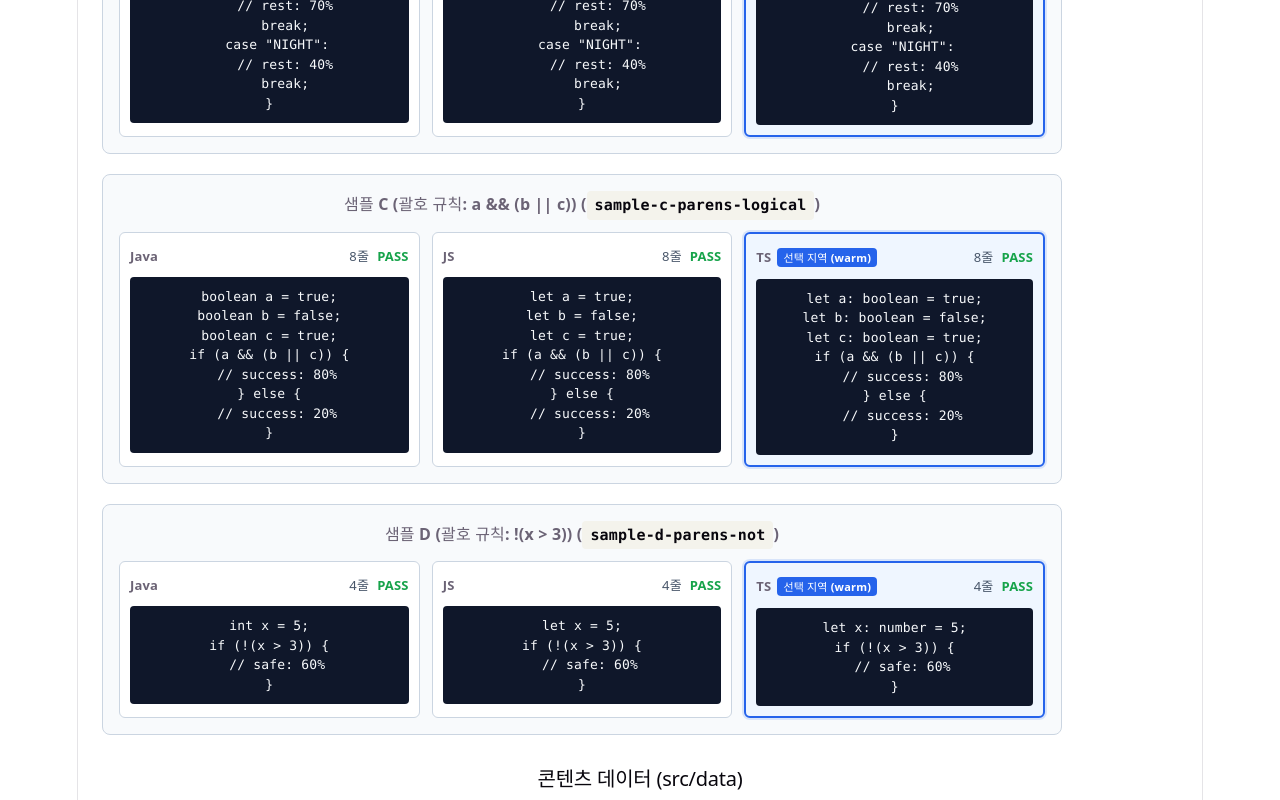
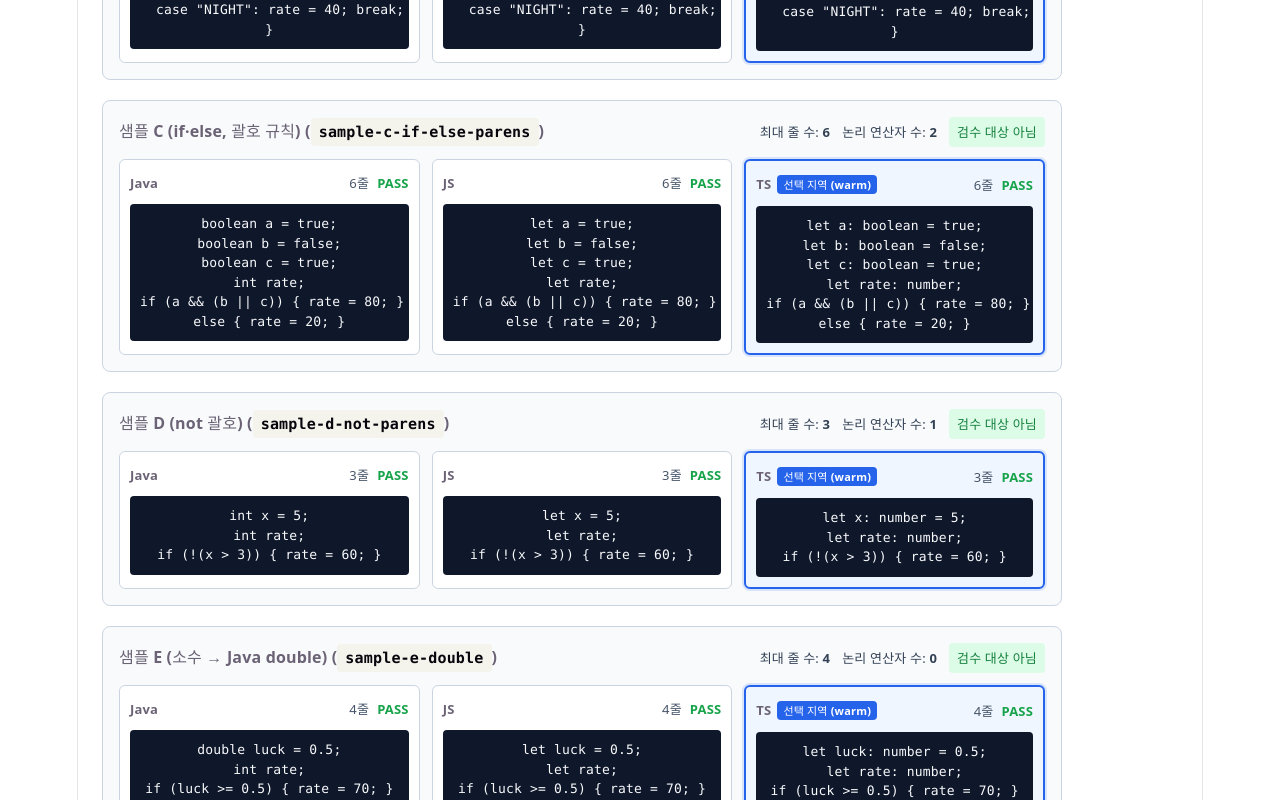
Before and after one commit to jyuus-maker/tiny-code-adventure, a React (Vite) app: page / in a window 1280 px wide. Shown: the part 4740-5540 px from the top of the page. Built offline with nearby package versions, Linux system fonts and the light colour scheme.

Commit message:
feat: rate-based code rendering

```diff
--- a/src/config.ts
+++ b/src/config.ts
@@ -41,3 +41,7 @@ export const SHINING_SPARKLE_PERIOD_MS = 1600;
 // TEMP: 조율 전 초안 (일반·부서진 등급 아이템 임시 버프 유지 전투 수)
 export const NORMAL_ITEM_BUFF_BATTLES = 2;
 export const BROKEN_ITEM_BUFF_BATTLES = 1;
+
+// TEMP: 조율 전 초안 (코드 QA 검수 기준값: 최대 줄 수, 최대 논리 연산자 수)
+export const CODE_QA_MAX_LINES = 6;
+export const CODE_QA_MAX_LOGICAL_OPS = 3;
--- a/src/data/codeRender.ts
+++ b/src/data/codeRender.ts
@@ -1,4 +1,8 @@
-import type { CodeLanguage } from '../config';
+import {
+  CODE_QA_MAX_LINES,
+  CODE_QA_MAX_LOGICAL_OPS,
+  type CodeLanguage,
+} from '../config';
 import type { CodeExpr, CodeVar, NeutralCode } from './types';
 
 function renderLiteral(value: number | boolean | string): string {
@@ -30,6 +34,16 @@ function renderVarDecl(v: CodeVar, lang: CodeLanguage): string {
   return `String ${v.name} = ${valStr};`;
 }
 
+function renderResultVarDecl(resultVar: string, lang: CodeLanguage): string {
+  if (lang === 'JS') {
+    return `let ${resultVar};`;
+  }
+  if (lang === 'TS') {
+    return `let ${resultVar}: number;`;
+  }
+  return `int ${resultVar};`;
+}
+
 export function renderExpr(expr: CodeExpr): string {
   switch (expr.kind) {
     case 'var':
@@ -59,35 +73,71 @@ export function renderExpr(expr: CodeExpr): string {
 
 export function renderCode(code: NeutralCode, lang: CodeLanguage): string[] {
   const lines: string[] = [];
+  const resultVar = code.resultVar ?? 'rate';
 
   for (const v of code.vars) {
     lines.push(renderVarDecl(v, lang));
   }
 
+  lines.push(renderResultVarDecl(resultVar, lang));
+
   const { body } = code;
   if (body.kind === 'if') {
-    lines.push(`if (${renderExpr(body.condition)}) {`);
-    if (body.thenComment !== undefined) {
-      lines.push(`  // ${body.thenComment}`);
-    }
-    if (body.elseComment !== undefined) {
-      lines.push('} else {');
-      lines.push(`  // ${body.elseComment}`);
-      lines.push('}');
-    } else {
-      lines.push('}');
+    lines.push(
+      `if (${renderExpr(body.condition)}) { ${resultVar} = ${body.thenRate}; }`,
+    );
+    if (body.elseRate !== undefined) {
+      lines.push(`else { ${resultVar} = ${body.elseRate}; }`);
     }
   } else {
     lines.push(`switch (${body.subject}) {`);
-    for (const c of body.cases) {
-      lines.push(`  case "${c.match}":`);
-      if (c.comment !== undefined) {
-        lines.push(`    // ${c.comment}`);
-      }
-      lines.push('    break;');
-    }
+    const prefixes = body.cases.map((c) => `  case "${c.match}":`);
+    const maxPrefixLen = Math.max(...prefixes.map((p) => p.length));
+
+    body.cases.forEach((c, idx) => {
+      const prefix = prefixes[idx];
+      const pad = ' '.repeat(maxPrefixLen - prefix.length + 1);
+      lines.push(`${prefix}${pad}${resultVar} = ${c.rate}; break;`);
+    });
     lines.push('}');
   }
 
   return lines;
 }
+
+export function countLogicalOps(expr: CodeExpr): number {
+  switch (expr.kind) {
+    case 'var':
+    case 'literal':
+      return 0;
+    case 'compare':
+      return countLogicalOps(expr.left) + countLogicalOps(expr.right);
+    case 'not':
+      return 1 + countLogicalOps(expr.operand);
+    case 'logical':
+      return 1 + countLogicalOps(expr.left) + countLogicalOps(expr.right);
+  }
+}
+
+export type CodeQaStats = {
+  maxLines: number;
+  logicalOpCount: number;
+  needsReview: boolean;
+};
+
+export function getCodeQaStats(code: NeutralCode): CodeQaStats {
+  const langs: readonly CodeLanguage[] = ['Java', 'JS', 'TS'];
+  const maxLines = Math.max(
+    ...langs.map((lang) => renderCode(code, lang).length),
+  );
+  const logicalOpCount =
+    code.body.kind === 'if' ? countLogicalOps(code.body.condition) : 0;
+  const needsReview =
+    maxLines > CODE_QA_MAX_LINES || logicalOpCount > CODE_QA_MAX_LOGICAL_OPS;
+
+  return {
+    maxLines,
+    logicalOpCount,
+    needsReview,
+  };
+}
--- a/src/dev/RenderCheck.tsx
+++ b/src/dev/RenderCheck.tsx
@@ -7,7 +7,7 @@ import {
   type CodeLanguage,
   type Region,
 } from '../config';
-import { renderCode } from '../data/codeRender';
+import { getCodeQaStats, renderCode } from '../data/codeRender';
 import { EVENTS } from '../data/events';
 import { getItemEffect } from '../data/itemEffect';
 import { ITEMS } from '../data/items';
@@ -587,6 +587,7 @@ export function RenderCheck() {
         >
           {CODE_SAMPLES.map((sample) => {
             const activeLang = REGION_TO_LANGUAGE[region];
+            const qaStats = getCodeQaStats(sample.code);
             return (
               <div
                 key={sample.id}
@@ -597,9 +598,47 @@ export function RenderCheck() {
                   background: '#f8fafc',
                 }}
               >
-                <h3 style={{ fontSize: '16px', margin: '0 0 12px 0' }}>
-                  {sample.title} (<code>{sample.id}</code>)
-                </h3>
+                <div
+                  style={{
+                    display: 'flex',
+                    justifyContent: 'space-between',
+                    alignItems: 'center',
+                    marginBottom: '12px',
+                    flexWrap: 'wrap',
+                    gap: '8px',
+                  }}
+                >
+                  <h3 style={{ fontSize: '16px', margin: 0 }}>
+                    {sample.title} (<code>{sample.id}</code>)
+                  </h3>
+                  <div
+                    style={{
+                      display: 'flex',
+                      gap: '12px',
+                      alignItems: 'center',
+                      fontSize: '13px',
+                      color: '#334155',
+                    }}
+                  >
+                    <span>
+                      최대 줄 수: <strong>{qaStats.maxLines}</strong>
+                    </span>
+                    <span>
+                      논리 연산자 수: <strong>{qaStats.logicalOpCount}</strong>
+                    </span>
+                    <span
+                      style={{
+                        padding: '2px 8px',
+                        borderRadius: '4px',
+                        fontWeight: 'bold',
+                        background: qaStats.needsReview ? '#fef3c7' : '#dcfce7',
+                        color: qaStats.needsReview ? '#b45309' : '#15803d',
+                      }}
+                    >
+                      {qaStats.needsReview ? '검수 대상' : '검수 대상 아님'}
+                    </span>
+                  </div>
+                </div>
                 <div
                   style={{
                     display: 'grid',
--- a/src/dev/codeSamples.ts
+++ b/src/dev/codeSamples.ts
@@ -11,7 +11,7 @@ export type CodeRenderSample = {
 export const CODE_SAMPLES: readonly CodeRenderSample[] = [
   {
     id: 'sample-a-if',
-    title: '샘플 A (if)',
+    title: '샘플 A (if, else 없음)',
     code: {
       vars: [
         { name: 'hp', type: 'number', value: 45 },
@@ -33,30 +33,27 @@ export const CODE_SAMPLES: readonly CodeRenderSample[] = [
             operand: { kind: 'var', name: 'rotten' },
           },
         },
-        thenComment: 'hero hit: 56%',
+        thenRate: 56,
       },
     },
     expected: {
       Java: [
         'int hp = 45;',
         'boolean rotten = true;',
-        'if (hp > 30 && !rotten) {',
-        '  // hero hit: 56%',
-        '}',
+        'int rate;',
+        'if (hp > 30 && !rotten) { rate = 56; }',
       ],
       JS: [
         'let hp = 45;',
         'let rotten = true;',
-        'if (hp > 30 && !rotten) {',
-        '  // hero hit: 56%',
-        '}',
+        'let rate;',
+        'if (hp > 30 && !rotten) { rate = 56; }',
       ],
       TS: [
         'let hp: number = 45;',
         'let rotten: boolean = true;',
-        'if (hp > 30 && !rotten) {',
-        '  // hero hit: 56%',
-        '}',
+        'let rate: number;',
+        'if (hp > 30 && !rotten) { rate = 56; }',
       ],
     },
   },
@@ -69,50 +66,41 @@ export const CODE_SAMPLES: readonly CodeRenderSample[] = [
         kind: 'switch',
         subject: 'time',
         cases: [
-          { match: 'DAY', comment: 'rest: 70%' },
-          { match: 'NIGHT', comment: 'rest: 40%' },
+          { match: 'DAY', rate: 70 },
+          { match: 'NIGHT', rate: 40 },
         ],
       },
     },
     expected: {
       Java: [
         'String time = "NIGHT";',
+        'int rate;',
         'switch (time) {',
-        '  case "DAY":',
-        '    // rest: 70%',
-        '    break;',
-        '  case "NIGHT":',
-        '    // rest: 40%',
-        '    break;',
+        '  case "DAY":   rate = 70; break;',
+        '  case "NIGHT": rate = 40; break;',
         '}',
       ],
       JS: [
         'let time = "NIGHT";',
+        'let rate;',
         'switch (time) {',
-        '  case "DAY":',
-        '    // rest: 70%',
-        '    break;',
-        '  case "NIGHT":',
-        '    // rest: 40%',
-        '    break;',
+        '  case "DAY":   rate = 70; break;',
+        '  case "NIGHT": rate = 40; break;',
         '}',
       ],
       TS: [
         'let time: string = "NIGHT";',
+        'let rate: number;',
         'switch (time) {',
-        '  case "DAY":',
-        '    // rest: 70%',
-        '    break;',
-        '  case "NIGHT":',
-        '    // rest: 40%',
-        '    break;',
+        '  case "DAY":   rate = 70; break;',
+        '  case "NIGHT": rate = 40; break;',
         '}',
       ],
     },
   },
   {
-    id: 'sample-c-parens-logical',
-    title: '샘플 C (괄호 규칙: a && (b || c))',
+    id: 'sample-c-if-else-parens',
+    title: '샘플 C (if·else, 괄호 규칙)',
     code: {
       vars: [
         { name: 'a', type: 'boolean', value: true },
@@ -132,8 +120,8 @@ export const CODE_SAMPLES: readonly CodeRenderSample[] = [
             right: { kind: 'var', name: 'c' },
           },
         },
-        thenComment: 'success: 80%',
-        elseComment: 'success: 20%',
+        thenRate: 80,
+        elseRate: 20,
       },
     },
     expected: {
@@ -141,37 +129,31 @@ export const CODE_SAMPLES: readonly CodeRenderSample[] = [
         'boolean a = true;',
         'boolean b = false;',
         'boolean c = true;',
-        'if (a && (b || c)) {',
-        '  // success: 80%',
-        '} else {',
-        '  // success: 20%',
-        '}',
+        'int rate;',
+        'if (a && (b || c)) { rate = 80; }',
+        'else { rate = 20; }',
       ],
       JS: [
         'let a = true;',
         'let b = false;',
         'let c = true;',
-        'if (a && (b || c)) {',
-        '  // success: 80%',
-        '} else {',
-        '  // success: 20%',
-        '}',
+        'let rate;',
+        'if (a && (b || c)) { rate = 80; }',
+        'else { rate = 20; }',
       ],
       TS: [
         'let a: boolean = true;',
         'let b: boolean = false;',
         'let c: boolean = true;',
-        'if (a && (b || c)) {',
-        '  // success: 80%',
-        '} else {',
-        '  // success: 20%',
-        '}',
+        'let rate: number;',
+        'if (a && (b || c)) { rate = 80; }',
+        'else { rate = 20; }',
       ],
     },
   },
   {
-    id: 'sample-d-parens-not',
-    title: '샘플 D (괄호 규칙: !(x > 3))',
+    id: 'sample-d-not-parens',
+    title: '샘플 D (not 괄호)',
     code: {
       vars: [{ name: 'x', type: 'number', value: 5 }],
       body: {
@@ -185,27 +167,50 @@ export const CODE_SAMPLES: readonly CodeRenderSample[] = [
             right: { kind: 'literal', value: 3 },
           },
         },
-        thenComment: 'safe: 60%',
+        thenRate: 60,
+      },
+    },
+    expected: {
+      Java: ['int x = 5;', 'int rate;', 'if (!(x > 3)) { rate = 60; }'],
+      JS: ['let x = 5;', 'let rate;', 'if (!(x > 3)) { rate = 60; }'],
+      TS: ['let x: number = 5;', 'let rate: number;', 'if (!(x > 3)) { rate = 60; }'],
+    },
+  },
+  {
+    id: 'sample-e-double',
+    title: '샘플 E (소수 → Java double)',
+    code: {
+      vars: [{ name: 'luck', type: 'number', value: 0.5 }],
+      body: {
+        kind: 'if',
+        condition: {
+          kind: 'compare',
+          op: '>=',
+          left: { kind: 'var', name: 'luck' },
+          right: { kind: 'literal', value: 0.5 },
+        },
+        thenRate: 70,
+        elseRate: 30,
       },
     },
     expected: {
       Java: [
-        'int x = 5;',
-        'if (!(x > 3)) {',
-        '  // safe: 60%',
-        '}',
+        'double luck = 0.5;',
+        'int rate;',
+        'if (luck >= 0.5) { rate = 70; }',
+        'else { rate = 30; }',
       ],
       JS: [
-        'let x = 5;',
-        'if (!(x > 3)) {',
-        '  // safe: 60%',
-        '}',
+        'let luck = 0.5;',
+        'let rate;',
+        'if (luck >= 0.5) { rate = 70; }',
+        'else { rate = 30; }',
       ],
       TS: [
-        'let x: number = 5;',
-        'if (!(x > 3)) {',
-        '  // safe: 60%',
-        '}',
+        'let luck: number = 0.5;',
+        'let rate: number;',
+        'if (luck >= 0.5) { rate = 70; }',
+        'else { rate = 30; }',
       ],
     },
   },
```
Also changed, not shown: src/data/types.ts (+5 -3 lines), 3 other files (tests, documents, lock files or other folders).
